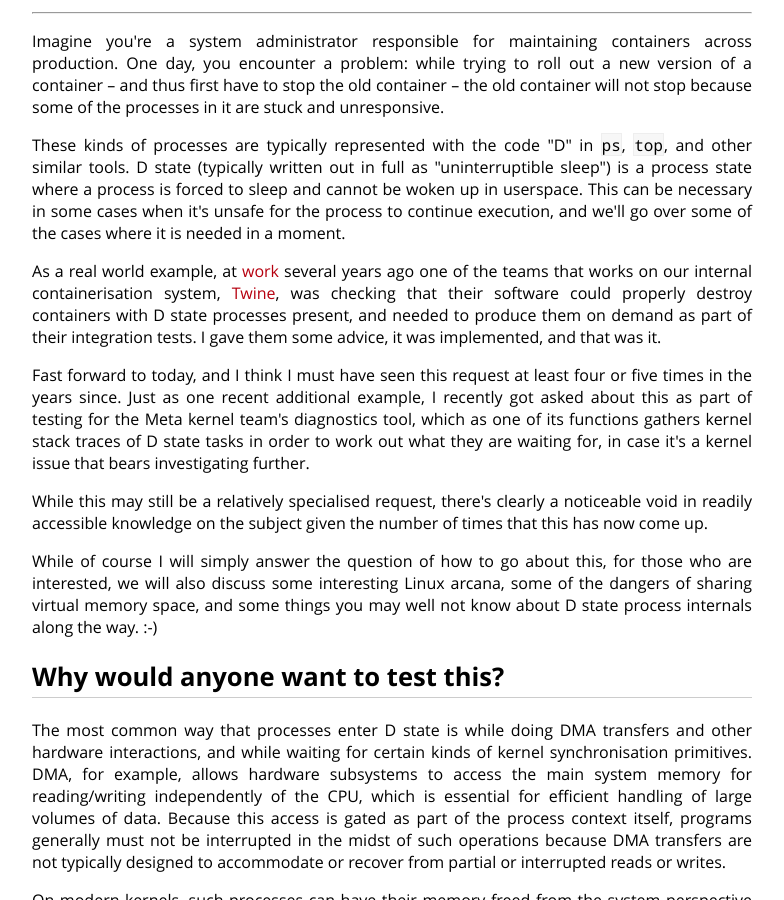
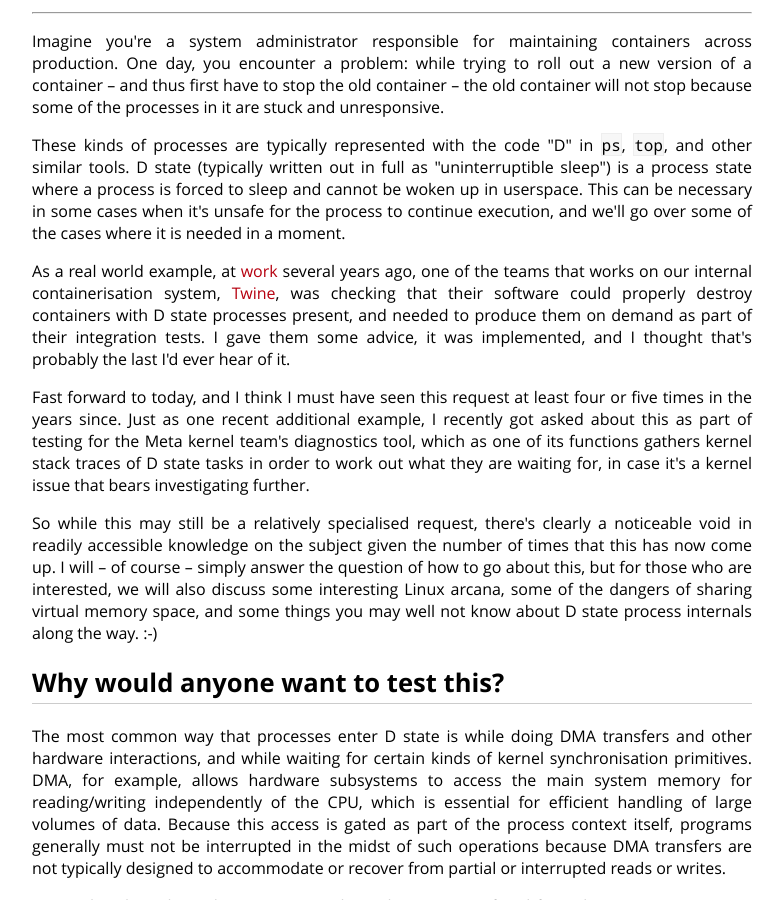
Before and after one commit to cdown/chrisdown.name, a Jekyll site: the page built from _posts/2024-02-05-reliably-creating-d-state-processes-on-demand.md, in a window 1280 px wide and 900 px high, scrolled down 360 px. Shown: the whole window, without its empty margins (248-1032 px from the left). Built offline with Jekyll 4.4.1, drawn with Linux system fonts in a browser that asks for light colours; a script that is not in the unit is left out.

Commit message:
vfork: Reword stilted intro

```diff
--- a/_posts/2024-02-05-reliably-creating-d-state-processes-on-demand.md
+++ b/_posts/2024-02-05-reliably-creating-d-state-processes-on-demand.md
@@ -31,13 +31,13 @@ and cannot be woken up in userspace. This can be necessary in some cases when
 it's unsafe for the process to continue execution, and we'll go over some of
 the cases where it is needed in a moment.
 
-As a real world example, at [work](https://meta.com) several years ago one of
+As a real world example, at [work](https://meta.com) several years ago, one of
 the teams that works on our internal containerisation system,
 [Twine](https://research.facebook.com/publications/twine-a-unified-cluster-management-system-for-shared-infrastructure/),
 was checking that their software could properly destroy containers with D state
 processes present, and needed to produce them on demand as part of their
-integration tests. I gave them some advice, it was implemented, and that was
-it.
+integration tests. I gave them some advice, it was implemented, and I thought
+that's probably the last I'd ever hear of it.
 
 Fast forward to today, and I think I must have seen this request at least four
 or five times in the years since. Just as one recent additional example, I
@@ -46,14 +46,13 @@ diagnostics tool, which as one of its functions gathers kernel stack traces of
 D state tasks in order to work out what they are waiting for, in case it's a
 kernel issue that bears investigating further.
 
-While this may still be a relatively specialised request, there's clearly a
+So while this may still be a relatively specialised request, there's clearly a
 noticeable void in readily accessible knowledge on the subject given the number
-of times that this has now come up.
-
-While of course I will simply answer the question of how to go about this, for
-those who are interested, we will also discuss some interesting Linux arcana,
-some of the dangers of sharing virtual memory space, and some things you may
-well not know about D state process internals along the way. :-)
+of times that this has now come up. I will -- of course -- simply answer the
+question of how to go about this, but for those who are interested, we will
+also discuss some interesting Linux arcana, some of the dangers of sharing
+virtual memory space, and some things you may well not know about D state
+process internals along the way. :-)
 
 ## Why would anyone want to test this?
 
```
